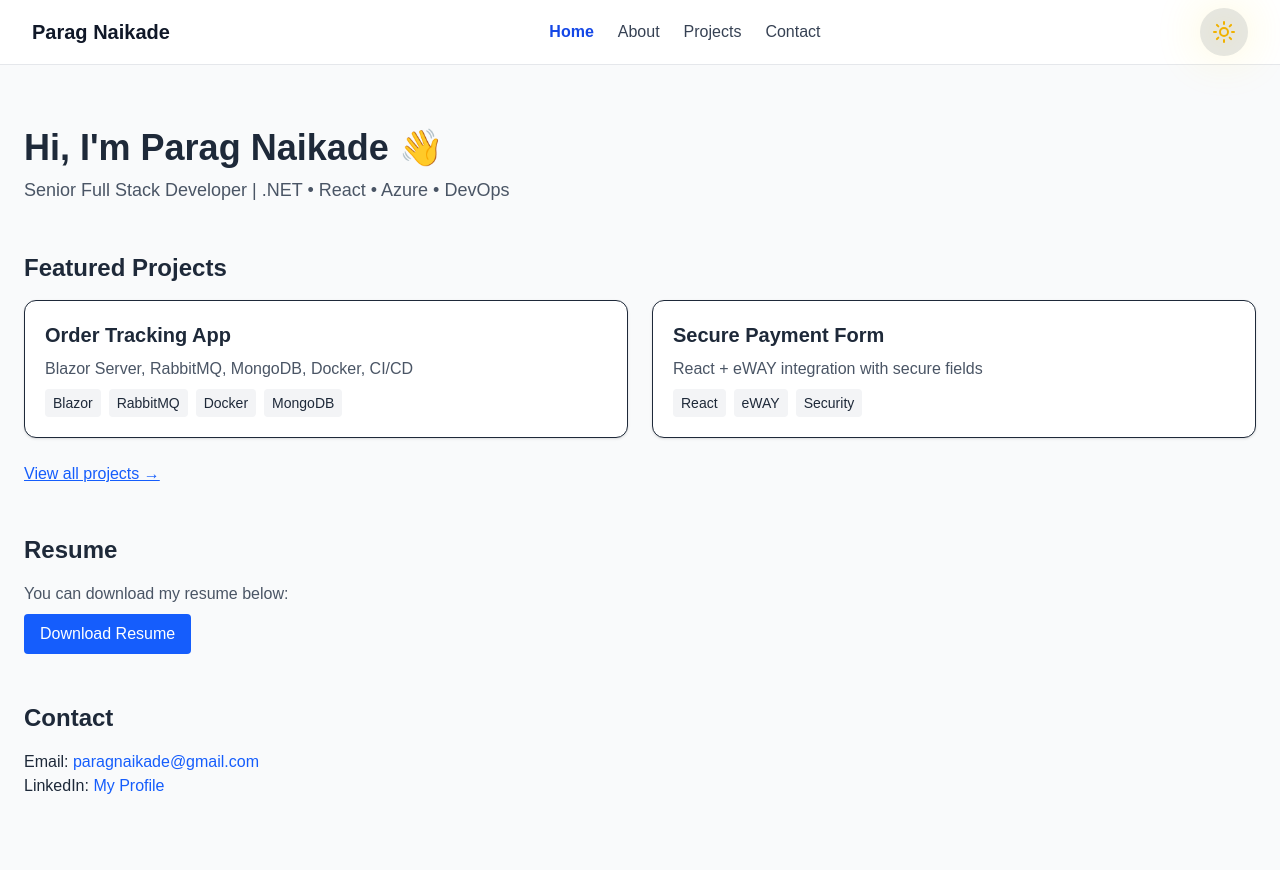
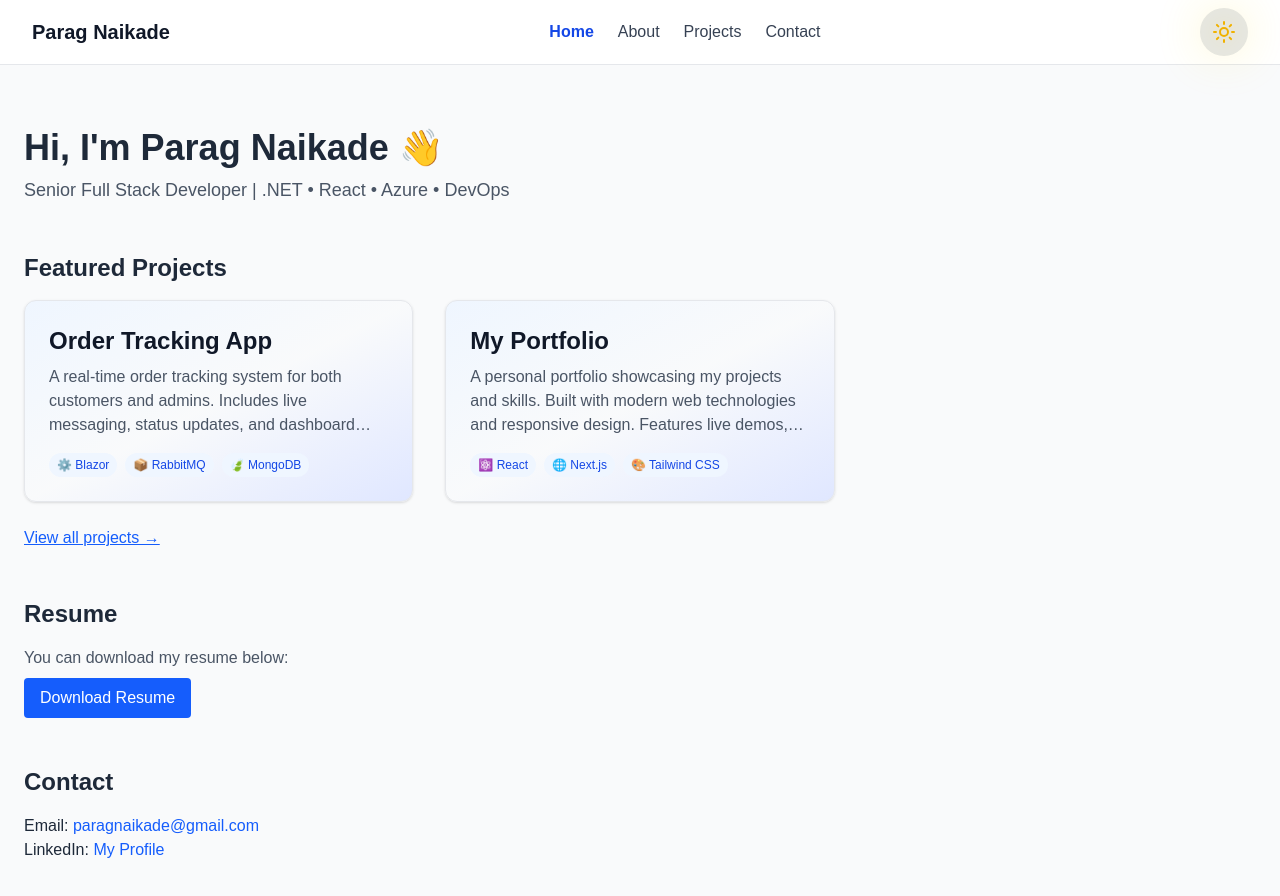
Before and after one commit to ParagNaikade/my-portfolio, a Next.js app: page / in a window 1280 px wide. Shown: the top 896 px of the page. Before the commit the page ends 870 px from the top, so only its background shows below. Built offline with nearby package versions, Linux system fonts and the light colour scheme.

Commit message:
Improve product pages

```diff
--- /dev/null
+++ b/src/components/ProjectCard.tsx
@@ -0,0 +1,52 @@
+import Link from "next/link";
+import { motion } from "framer-motion";
+
+interface ProjectCardProps {
+  project: {
+    slug: string;
+    title: string;
+    description: string;
+    tech: string[];
+    gradient: {
+      light: string;
+      dark: string;
+    };
+  };
+  index: number;
+}
+
+export default function ProjectCard({ project, index }: ProjectCardProps) {
+  return (
+    <motion.div
+      initial={{ opacity: 0, y: 20 }}
+      animate={{ opacity: 1, y: 0 }}
+      transition={{ delay: index * 0.1 }}
+    >
+      <Link
+        href={`/projects/${project.slug}`}
+        className={`group block overflow-hidden border border-gray-200 dark:border-gray-700 rounded-xl shadow-sm hover:shadow-lg hover:border-blue-500 transition duration-300 bg-gradient-to-br ${project.gradient.light} ${project.gradient.dark}`}
+      >
+        <div className="p-6">
+          <h2 className="text-2xl font-semibold text-gray-900 dark:text-white group-hover:text-blue-600 mb-2">
+            {project.title}
+          </h2>
+
+          <p className="text-gray-600 dark:text-gray-300 mb-4 line-clamp-3">
+            {project.description}
+          </p>
+
+          <div className="flex flex-wrap gap-2 mt-4">
+            {project.tech.map((tech) => (
+              <span
+                key={tech}
+                className="inline-block bg-blue-50 dark:bg-blue-900 text-blue-700 dark:text-blue-300 text-xs font-medium px-2 py-1 rounded-full"
+              >
+                {tech}
+              </span>
+            ))}
+          </div>
+        </div>
+      </Link>
+    </motion.div>
+  );
+}
--- a/src/data/projects.ts
+++ b/src/data/projects.ts
@@ -1,5 +1,4 @@
-// data/projects.ts
-export interface Project {
+export interface IProject {
   slug: string;
   title: string;
   description: string;
@@ -7,40 +6,43 @@ export interface Project {
   demo?: string;
   tech: string[];
   content: string; // You can format this later as markdown/HTML
+  gradient: {
+    light: string;
+    dark: string;
+  };
 }
 
-export const projects: Project[] = [
+export const projects: IProject[] = [
   {
     slug: "order-tracking-app",
     title: "Order Tracking App",
-    description: "Blazor Server, RabbitMQ, MongoDB, Docker, CI/CD",
-    github: "https://github.com/yourusername/order-tracking-app",
+    description: `A real-time order tracking system for both customers and admins.
+Includes live messaging, status updates, and dashboard views.
+Built with scalable architecture and asynchronous communication.
+Ideal for logistics, e-commerce, and delivery platforms.`,
+    github: "https://github.com/ParagNaikade/OrderTrackingApp",
     demo: "#",
-    tech: ["Blazor", "RabbitMQ", "Docker", "MongoDB"],
-    content: `
-      This app allows customers to track their orders in real-time...
-
-      **Tech Stack**:
-      - Backend: Blazor Server (.NET 8)
-      - Messaging: RabbitMQ
-      - Database: MongoDB, SQL Server
-      - CI/CD: GitHub Actions
-    `,
+    tech: ["⚙️ Blazor", "📦 RabbitMQ", "🍃 MongoDB"],
+    content: `...`,
+    gradient: {
+      light: "from-blue-50 via-gray-50 to-indigo-100",
+      dark: "dark:from-slate-800 dark:via-neutral-800 dark:to-indigo-900",
+    },
   },
   {
-    slug: "secure-payment-form",
-    title: "Secure Payment Form",
-    description: "React + eWAY integration with secure fields",
-    github: "https://github.com/yourusername/payment-app",
+    slug: "my-portfolio",
+    title: "My Portfolio",
+    description: `A personal portfolio showcasing my projects and skills.
+Built with modern web technologies and responsive design.
+Features live demos, GitHub links, and tech stack highlights.
+Designed for scalability, accessibility, and dark mode support.`,
+    github: "https://github.com/ParagNaikade/my-portfolio",
     demo: "#",
-    tech: ["React", "eWAY", "Security"],
-    content: `
-      A secure and PCI-compliant payment page integrated with eWAY Secure Fields...
-
-      **Key Features**:
-      - React SPA
-      - Hosted fields for card input
-      - Token-based communication with server
-    `,
+    tech: ["⚛️ React", "🌐 Next.js", "🎨 Tailwind CSS"],
+    content: `...`,
+    gradient: {
+      light: "from-blue-50 via-gray-50 to-indigo-100",
+      dark: "dark:from-slate-800 dark:via-neutral-800 dark:to-indigo-900",
+    },
   },
 ];
--- a/src/pages/index.tsx
+++ b/src/pages/index.tsx
@@ -3,6 +3,7 @@ import { motion } from "framer-motion";
 import Link from "next/link";
 import { projects } from "@/data/projects";
 import { logEvent } from "@/lib/gtag";
+import ProjectCard from "@/components/ProjectCard";
 
 export default function Home() {
   return (
@@ -35,25 +36,9 @@ export default function Home() {
         transition={{ delay: 0.2 }}
       >
         <h2 className="text-2xl font-semibold mb-4">Featured Projects</h2>
-        <div className="grid grid-cols-1 md:grid-cols-2 gap-6">
-          {projects.slice(0, 2).map((project) => (
-            <Link key={project.slug} href={`/projects/${project.slug}`}>
-              <motion.div
-                whileHover={{ scale: 1.03 }}
-                whileTap={{ scale: 0.98 }}
-                className="p-5 border rounded-xl shadow hover:shadow-lg transition bg-white"
-              >
-                <h3 className="text-xl font-semibold mb-2">{project.title}</h3>
-                <p className="mb-2 text-gray-600">{project.description}</p>
-                <div className="flex flex-wrap gap-2">
-                  {project.tech.map((tech) => (
-                    <span key={tech} className="text-sm bg-gray-100 px-2 py-1 rounded">
-                      {tech}
-                    </span>
-                  ))}
-                </div>
-              </motion.div>
-            </Link>
+        <div className="grid gap-8 sm:grid-cols-1 md:grid-cols-2 lg:grid-cols-3">
+          {projects.slice(0, 2).map((project, index) => (
+            <ProjectCard key={project.slug} project={project} index={index} />
           ))}
         </div>
         <div className="mt-6">
--- a/src/pages/projects/[slug].tsx
+++ b/src/pages/projects/[slug].tsx
@@ -1,10 +1,10 @@
 // pages/projects/[slug].tsx
 import { GetStaticPaths, GetStaticProps } from "next";
-import { projects, Project } from "../../data/projects";
+import { projects, IProject } from "../../data/projects";
 import { useRouter } from "next/router";
 
 interface Props {
-  project: Project;
+  project: IProject;
 }
 
 export default function ProjectPage({ project }: Props) {
--- a/src/pages/projects/index.tsx
+++ b/src/pages/projects/index.tsx
@@ -1,28 +1,16 @@
-// pages/projects/index.tsx
+// app/projects/page.tsx or wherever it is
 import Link from "next/link";
 import { projects } from "../../data/projects";
+import ProjectCard from "@/components/ProjectCard";
 
 export default function Projects() {
   return (
-    <div className="p-6">
-      <h1 className="text-3xl font-bold mb-6">All Projects</h1>
-      <div className="grid gap-6 md:grid-cols-2">
-        {projects.map((project) => (
-          <Link
-            href={`/projects/${project.slug}`}
-            key={project.slug}
-            className="block p-4 border rounded-lg shadow hover:shadow-md hover:scale-[1.02] transition"
-          >
-            <h2 className="text-xl font-semibold mb-1">{project.title}</h2>
-            <p className="text-gray-600 mb-2">{project.description}</p>
-            <div className="flex gap-2 text-sm text-gray-500">
-              {project.tech.map((tech) => (
-                <span key={tech} className="bg-gray-100 px-2 py-1 rounded">
-                  {tech}
-                </span>
-              ))}
-            </div>
-          </Link>
+    <div className="max-w-6xl mx-auto px-4 py-10">
+      <h1 className="text-4xl font-bold mb-10">Projects</h1>
+
+      <div className="grid gap-8 sm:grid-cols-1 md:grid-cols-2 lg:grid-cols-3">
+        {projects.map((project, index) => (
+          <ProjectCard key={project.slug} project={project} index={index} />
         ))}
       </div>
     </div>
```
